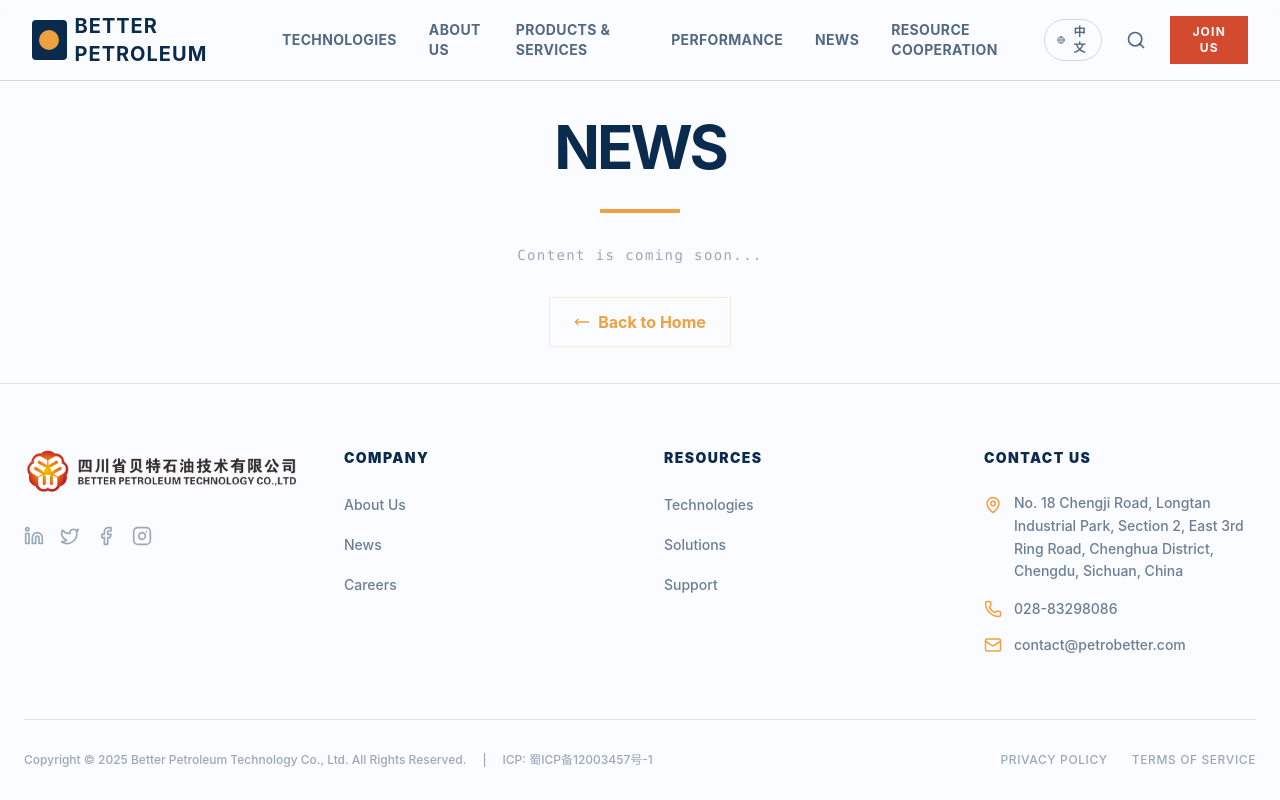
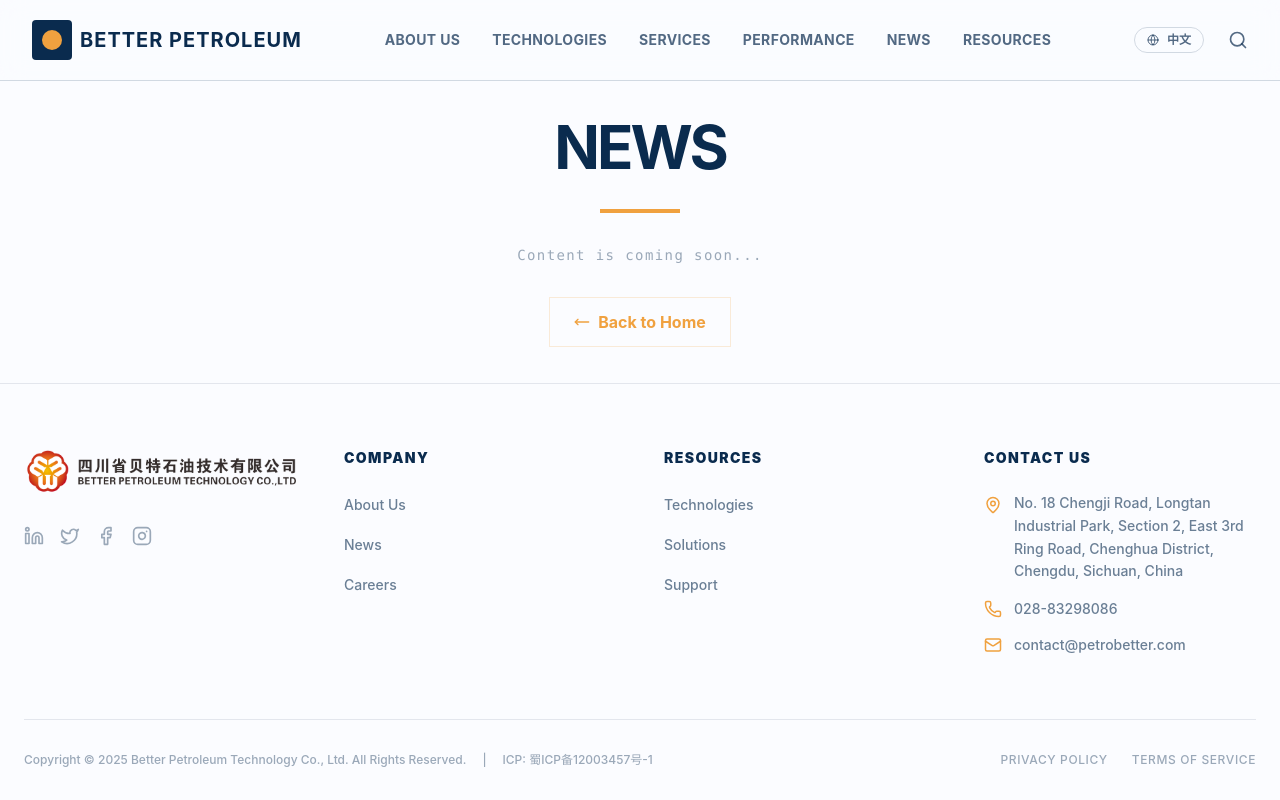
Before and after one commit to Lunkle/better-oil-website, a Next.js app in the folder oil-co-website/: page /news in a window 1280 px wide. Built offline with nearby package versions, Linux system fonts and the light colour scheme.

Commit message:
tweak stuff

```diff
--- a/oil-co-website/src/components/Navbar.tsx
+++ b/oil-co-website/src/components/Navbar.tsx
@@ -6,6 +6,7 @@ import { useState } from 'react';
 import { motion, AnimatePresence } from 'framer-motion';
 import { usePathname } from 'next/navigation';
 import { NavItem, NavItemParent } from '@/locales';
+import { useTranslation } from '@/hooks/useTranslation';
 
 interface NavbarProps {
   nav: NavItem[];
@@ -63,7 +64,7 @@ export default function Navbar({ nav, navToggle, currentLang }: NavbarProps) {
                 {/* Dropdown Menu */}
                 {item.dropdown && hoveredNav === item.name && (
                   <div className="absolute top-full left-0 mt-0 pt-2 min-w-[240px]">
-                    <div className="bg-brand-white border border-border shadow-lg rounded-sm overflow-hidden flex">
+                    <div className="bg-brand-white border border-border shadow-lg overflow-hidden flex">
                       {/* Left Column (or single column) */}
                       <div className="flex-1 w-full min-w-[200px]">
                         {item.dropdown.map((parentItem) => {
@@ -71,20 +72,20 @@ export default function Navbar({ nav, navToggle, currentLang }: NavbarProps) {
                           return (
                             <div
                               key={parentItem.parent}
-                              className={`relative group ${hoveredParent?.parent === parentItem.parent ? 'bg-gray-50' : 'hover:bg-gray-50'}`}
+                              className="relative group bg-gray-50 hover:bg-gray-50 text-foreground hover:text-brand-red"
                               onMouseEnter={() => setHoveredParent(parentItem)}
                             >
                               {parentItem.href ? (
                                 <Link
                                   href={`${parentItem.href}?lang=${currentLang}`}
-                                  className="block px-6 py-4 text-sm font-medium text-foreground hover:text-primary transition-colors"
+                                  className="block px-6 py-4 text-sm font-medium transition-colors"
                                 >
                                   {parentItem.parent}
                                 </Link>
                               ) : (
-                                <div className="px-6 py-4 flex items-center justify-between text-sm font-medium text-foreground cursor-default">
+                                <div className="px-6 py-4 flex items-center justify-between font-medium cursor-default transition-colors">
                                   {parentItem.parent}
-                                  {hasChildren && <ChevronRight className="w-4 h-4 text-gray-400" />}
+                                  {hasChildren && <ChevronRight className="size-4 shrink-0 text-gray-400 group-hover:text-brand-red transition-colors" />}
                                 </div>
                               )}
                             </div>
@@ -94,24 +95,22 @@ export default function Navbar({ nav, navToggle, currentLang }: NavbarProps) {
 
                       {/* Right Column (for two-column dropdowns) */}
                       {item.dropdown.some(p => p.children) && (
-                        <div className="w-[300px] border-l border-border bg-gray-50/50 p-6">
+                        <div className="w-[300px] border-l border-border bg-gray-50/50 p-4">
                            {hoveredParent && hoveredParent.children ? (
                              <div className="flex flex-col space-y-4">
                                {hoveredParent.children.map(child => (
                                  <Link
                                    key={child.name}
                                    href={`${child.href}?lang=${currentLang}`}
-                                   className="group flex items-start text-sm text-foreground/80 hover:text-primary transition-colors"
+                                   className="group flex items-center gap-2 text-sm text-foreground/80 hover:text-brand-red transition-colors"
                                  >
-                                   <span className="mr-2 mt-0.5 text-primary">•</span>
+                                   <ChevronRight className="size-4 shrink-0 text-gray-400 group-hover:text-brand-red transition-colors" />
                                    <span>{child.name}</span>
                                  </Link>
                                ))}
                              </div>
                            ) : (
-                             <div className="text-sm text-gray-400 italic">
-
-                             </div>
+                             <div className="text-sm text-gray-400 italic" />
                            )}
                         </div>
                       )}
@@ -133,9 +132,6 @@ export default function Navbar({ nav, navToggle, currentLang }: NavbarProps) {
             </Link>
             <button className="text-foreground/70 hover:text-primary transition-colors">
               <Search className="h-5 w-5" />
-            </button>
-            <button className="bg-brand-red text-brand-white px-5 py-2 text-xs font-bold uppercase tracking-widest hover:bg-brand-deep-blue transition-colors cursor-pointer">
-              Join Us
             </button>
           </div>
 
--- a/oil-co-website/src/locales/en.ts
+++ b/oil-co-website/src/locales/en.ts
@@ -1,6 +1,28 @@
 export const en = {
   navToggle: "中文",
   nav: [
+    {
+      name: "About Us",
+      href: "/about",
+      dropdown: [
+        {
+          parent: "Company Profile",
+          href: "/about/company-profile"
+        },
+        {
+          parent: "Mission & Vision",
+          href: "/about/mission-vision"
+        },
+        {
+          parent: "Development History",
+          href: "/about/development-history"
+        },
+        {
+          parent: "Honors & Qualifications",
+          href: "/about/honors-qualifications"
+        }
+      ]
+    },
     {
       name: "Technologies",
       href: "/tech",
@@ -46,29 +68,7 @@ export const en = {
       ]
     },
     {
-      name: "About Us",
-      href: "/about",
-      dropdown: [
-        {
-          parent: "Company Profile",
-          href: "/about/company-profile"
-        },
-        {
-          parent: "Mission & Vision",
-          href: "/about/mission-vision"
-        },
-        {
-          parent: "Development History",
-          href: "/about/development-history"
-        },
-        {
-          parent: "Honors & Qualifications",
-          href: "/about/honors-qualifications"
-        }
-      ]
-    },
-    {
-      name: "Products & Services",
+      name: "Services",
       href: "/products-and-services"
     },
     {
@@ -80,7 +80,7 @@ export const en = {
       href: "/news"
     },
     {
-      name: "Resource Cooperation",
+      name: "Resources",
       href: "/resource-cooperation"
     }
   ],
--- a/oil-co-website/src/locales/zh.ts
+++ b/oil-co-website/src/locales/zh.ts
@@ -1,6 +1,28 @@
 export const zh = {
   navToggle: "EN",
   nav: [
+    {
+      name: "关于我们",
+      href: "/about",
+      dropdown: [
+        {
+          parent: "公司简介",
+          href: "/about/company-profile"
+        },
+        {
+          parent: "使命愿景",
+          href: "/about/mission-vision"
+        },
+        {
+          parent: "发展历程",
+          href: "/about/development-history"
+        },
+        {
+          parent: "荣誉资质",
+          href: "/about/honors-qualifications"
+        }
+      ]
+    },
     {
       name: "核心技术",
       href: "/tech",
@@ -42,28 +64,6 @@ export const zh = {
           children: [
             { name: "老井二次治理新技术", href: "/tech/old-well-transformation" }
           ]
-        }
-      ]
-    },
-    {
-      name: "关于我们",
-      href: "/about",
-      dropdown: [
-        {
-          parent: "公司简介",
-          href: "/about/company-profile"
-        },
-        {
-          parent: "使命愿景",
-          href: "/about/mission-vision"
-        },
-        {
-          parent: "发展历程",
-          href: "/about/development-history"
-        },
-        {
-          parent: "荣誉资质",
-          href: "/about/honors-qualifications"
         }
       ]
     },
```
